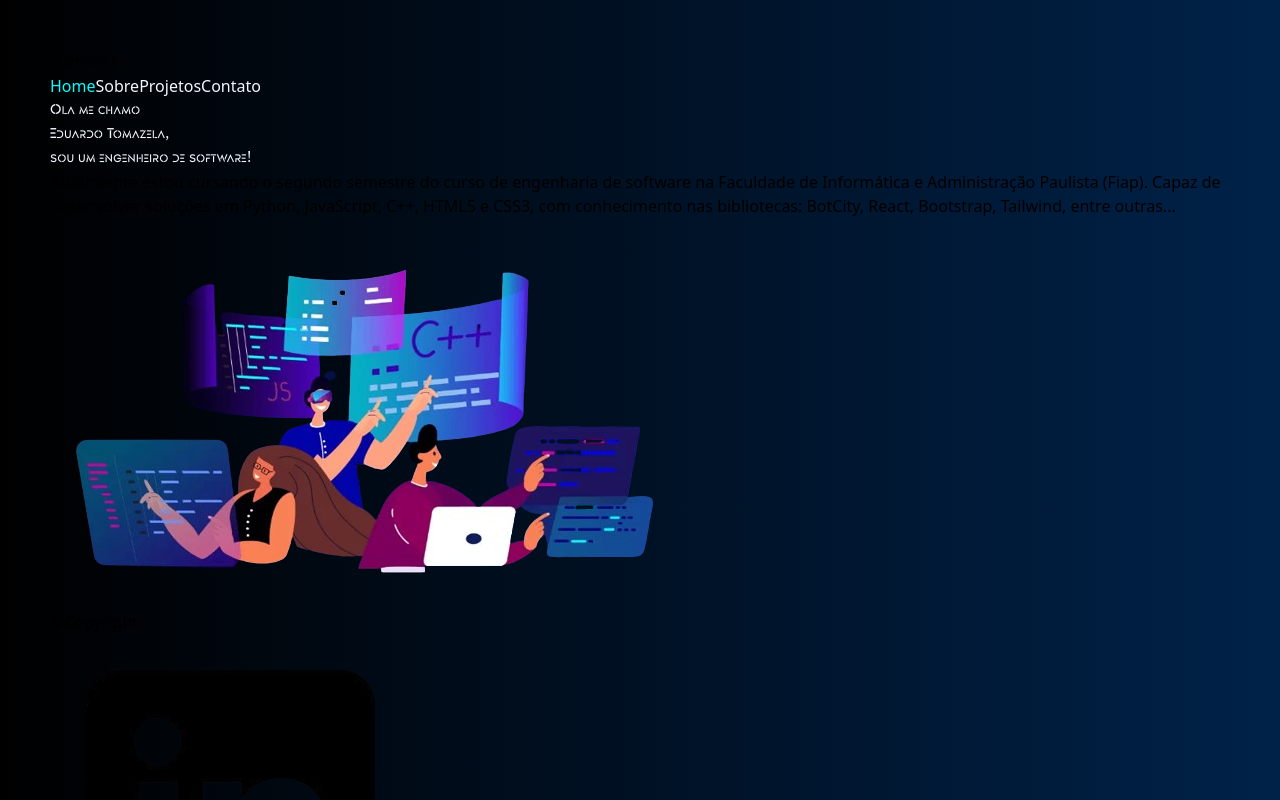
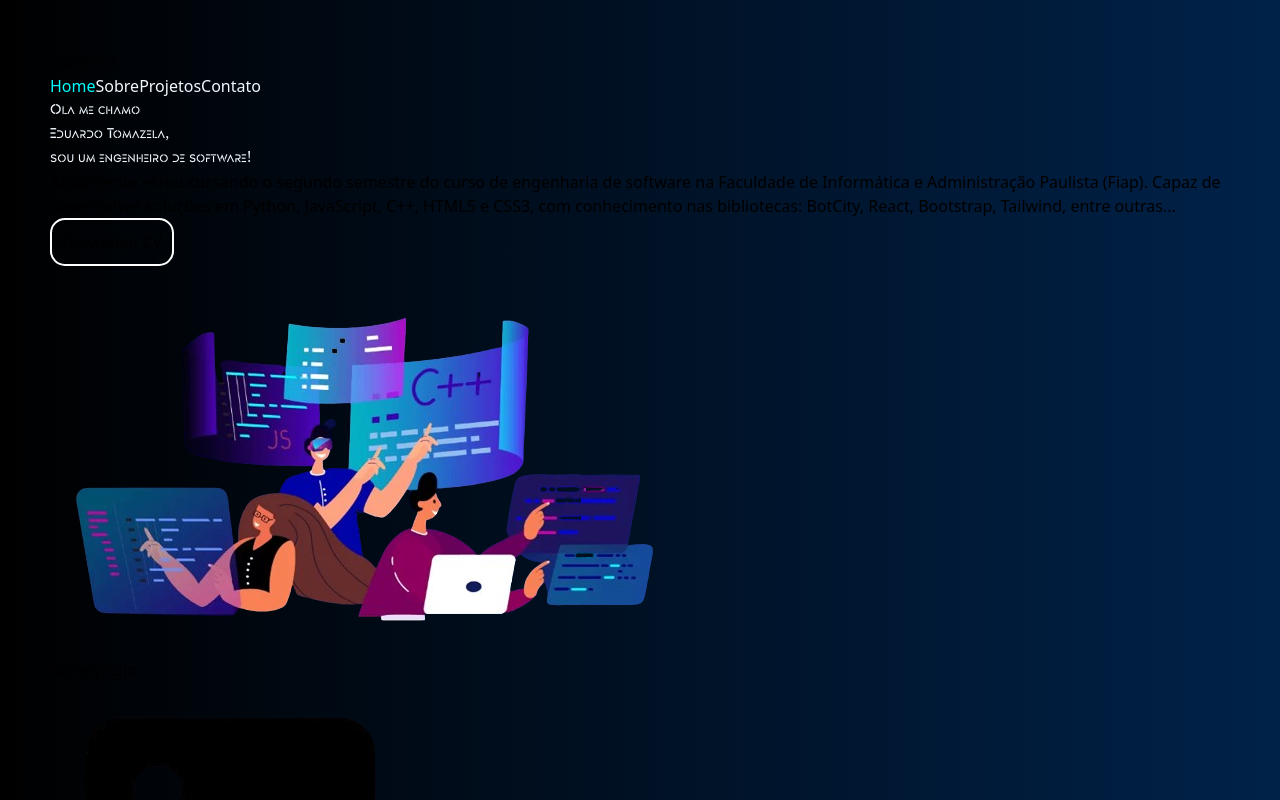
Before and after one commit to du-ntomazela/Web-dev-cp5, a React (Vite) app in the folder my-project/: page / in a window 1280 px wide. Shown: the top 800 px of the page. Built offline with nearby package versions, Linux system fonts and the light colour scheme.

Commit message:
adicionando botão download

```diff
--- a/my-project/src/App.css
+++ b/my-project/src/App.css
@@ -16,9 +16,18 @@ h1 {
 
 #nav-home {
   color: aqua;
+  transition: 0.5s;
+}
+#nav-home:hover {
+  color: rgb(0, 255, 102);
+  transform: translateY(-5px);
 }
 #nav {
   color: aliceblue;
+  transition: 0.5s;
+}
+#nav:hover {
+  transform: translateY(-5px);
 }
 #footer {
   border-radius: 15px 15px 0 0;
@@ -28,3 +37,13 @@ h1 {
   font-family: tech;
   color: aliceblue;
 }
+
+#button {
+  border: #ffffff solid 2px;
+  padding: 10px;
+  border-radius: 15px;
+  transition: 0.5s;
+}
+#button:hover {
+  transform: scale(1.1);
+}
--- a/my-project/src/componentes/main-content.jsx
+++ b/my-project/src/componentes/main-content.jsx
@@ -6,7 +6,10 @@ function conteudo () {
         <div className="flex justify-center">
             <div className="flex-col">
                 <div id="conteudo-main" className="text-5xl mb-8">Olá me chamo<h1 className="text-emerald-600">Eduardo Tomazela,</h1> sou um engenheiro de software!</div>
-                <p className="text-white">Atualmente estou cursando o segundo semestre do curso de engenharia de software na Faculdade de Informática e Administração Paulista (Fiap). Capaz de desenvolver soluções em Python, JavaScript, C++, HTML5 e CSS3, com conhecimento nas bibliotecas: BotCity, React, Bootstrap, Tailwind, entre outras...</p>
+                <p className="text-white mb-7">Atualmente estou cursando o segundo semestre do curso de engenharia de software na Faculdade de Informática e Administração Paulista (Fiap). Capaz de desenvolver soluções em Python, JavaScript, C++, HTML5 e CSS3, com conhecimento nas bibliotecas: BotCity, React, Bootstrap, Tailwind, entre outras...</p>
+                <a href="../../public/pdfs/Curriculo-5.pdf" download="Currículo">
+                    <button id="button" className="text-white border-blue-950">Download CV</button>
+                </a>
             </div>
             <img src="../../public/imgs/desenvolvedor.png" alt="" />
             </div>
```
